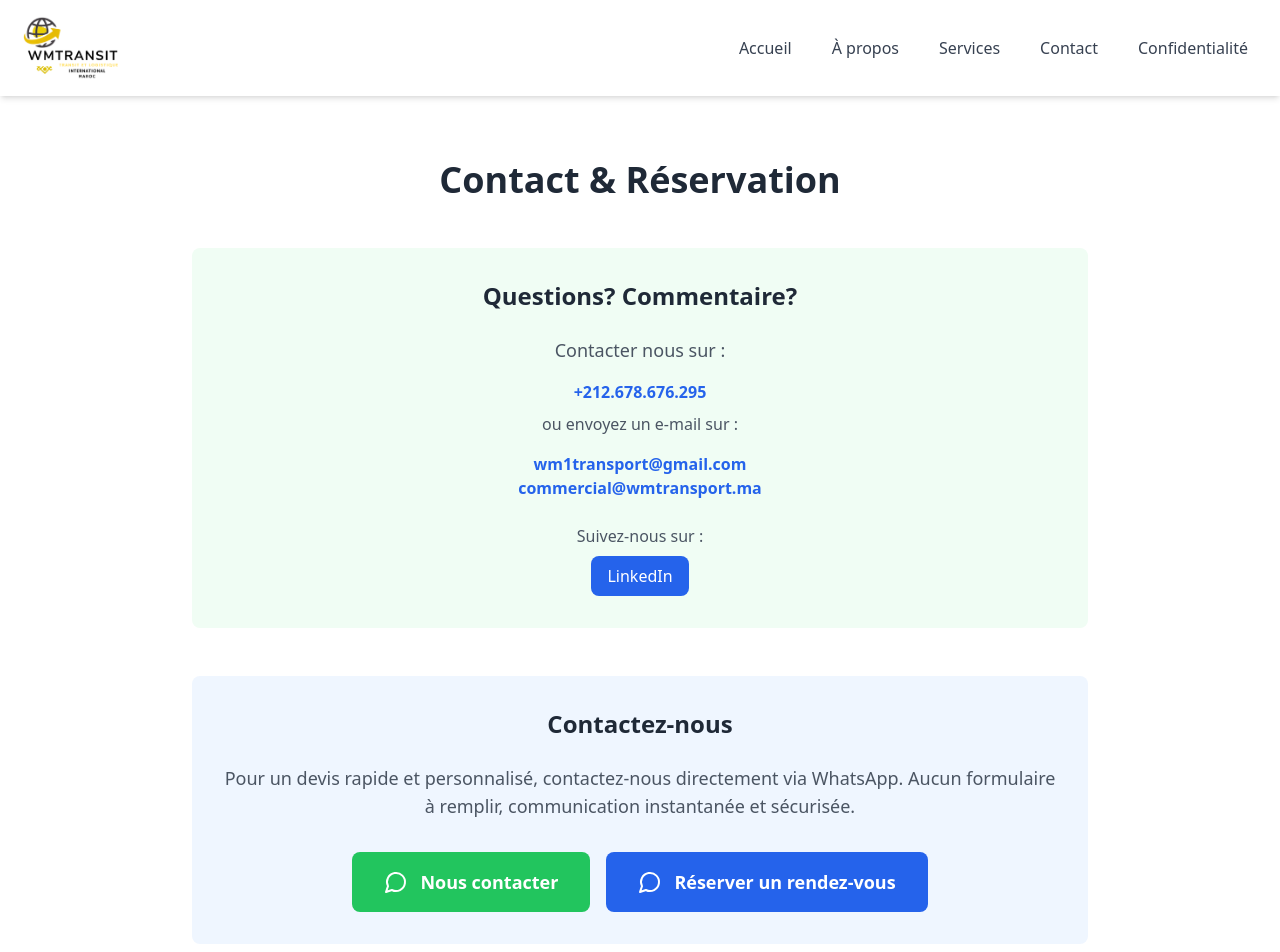
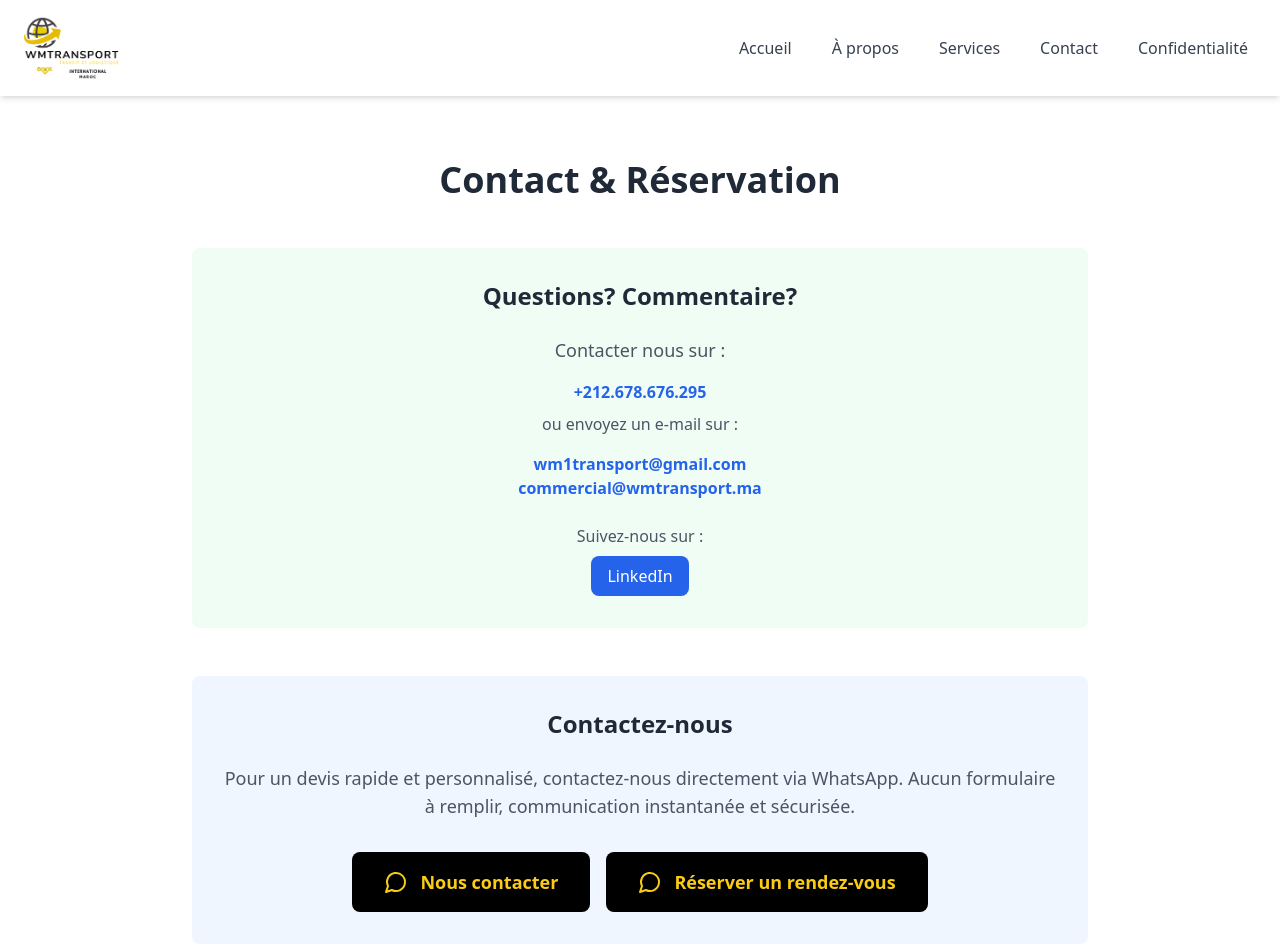
Before and after one commit to solexo/wmtransport, a React (Vite) app: page /contact in a window 1280 px wide. Shown: the top 952 px of the page. Built offline with nearby package versions, Linux system fonts and the light colour scheme.

Commit message:
Update all contact buttons to black background with yellow text for consistent branding

```diff
--- a/src/pages/Contact.tsx
+++ b/src/pages/Contact.tsx
@@ -43,14 +43,14 @@ const Contact = () => {
             <div className="flex flex-col sm:flex-row gap-4 justify-center">
               <a
                 href="https://wa.me/212678676295?text=Bonjour%20WM%20Transport%2C%20Je%20souhaite%20vous%20contacter%20pour%20des%20informations."
-                className="bg-green-500 hover:bg-green-600 text-white px-8 py-4 rounded-lg font-semibold transition-colors flex items-center justify-center text-lg"
+                className="bg-black hover:bg-gray-800 text-yellow-400 px-8 py-4 rounded-lg font-semibold transition-colors flex items-center justify-center text-lg"
               >
                 <MessageCircle className="h-6 w-6 mr-3" />
                 Nous contacter
               </a>
               <a
                 href="https://wa.me/212678676295?text=Bonjour%20WM%20Transport%2C%20Je%20souhaite%20r%C3%A9server%20un%20rendez-vous."
-                className="bg-blue-600 hover:bg-blue-700 text-white px-8 py-4 rounded-lg font-semibold transition-colors flex items-center justify-center text-lg"
+                className="bg-black hover:bg-gray-800 text-yellow-400 px-8 py-4 rounded-lg font-semibold transition-colors flex items-center justify-center text-lg"
               >
                 <MessageCircle className="h-6 w-6 mr-3" />
                 Réserver un rendez-vous
--- a/src/pages/Home.tsx
+++ b/src/pages/Home.tsx
@@ -62,14 +62,14 @@ const Home = () => {
           <div className="flex flex-col sm:flex-row gap-4 justify-center mb-8">
             <a
               href="https://wa.me/212678676295?text=Bonjour%20WM%20Transport%2C%20Je%20souhaite%20vous%20contacter%20pour%20des%20informations."
-              className="bg-green-500 hover:bg-green-600 text-white px-8 py-4 rounded-lg font-semibold transition-all duration-300 flex items-center justify-center shadow-lg hover:shadow-xl transform hover:-translate-y-1"
+              className="bg-black hover:bg-gray-800 text-yellow-400 px-8 py-4 rounded-lg font-semibold transition-all duration-300 flex items-center justify-center shadow-lg hover:shadow-xl transform hover:-translate-y-1"
             >
               <MessageCircle className="h-5 w-5 mr-2" />
               Nous contacter
             </a>
             <a
               href="https://wa.me/212678676295?text=Bonjour%20WM%20Transport%2C%20Je%20souhaite%20r%C3%A9server%20un%20rendez-vous."
-              className="bg-white text-blue-600 px-8 py-4 rounded-lg font-semibold hover:bg-gray-100 transition-all duration-300 flex items-center justify-center shadow-lg hover:shadow-xl transform hover:-translate-y-1"
+              className="bg-black hover:bg-gray-800 text-yellow-400 px-8 py-4 rounded-lg font-semibold transition-all duration-300 flex items-center justify-center shadow-lg hover:shadow-xl transform hover:-translate-y-1"
             >
               Réserver un rendez-vous
             </a>
```
Also changed, not shown: public/logo.webp.
